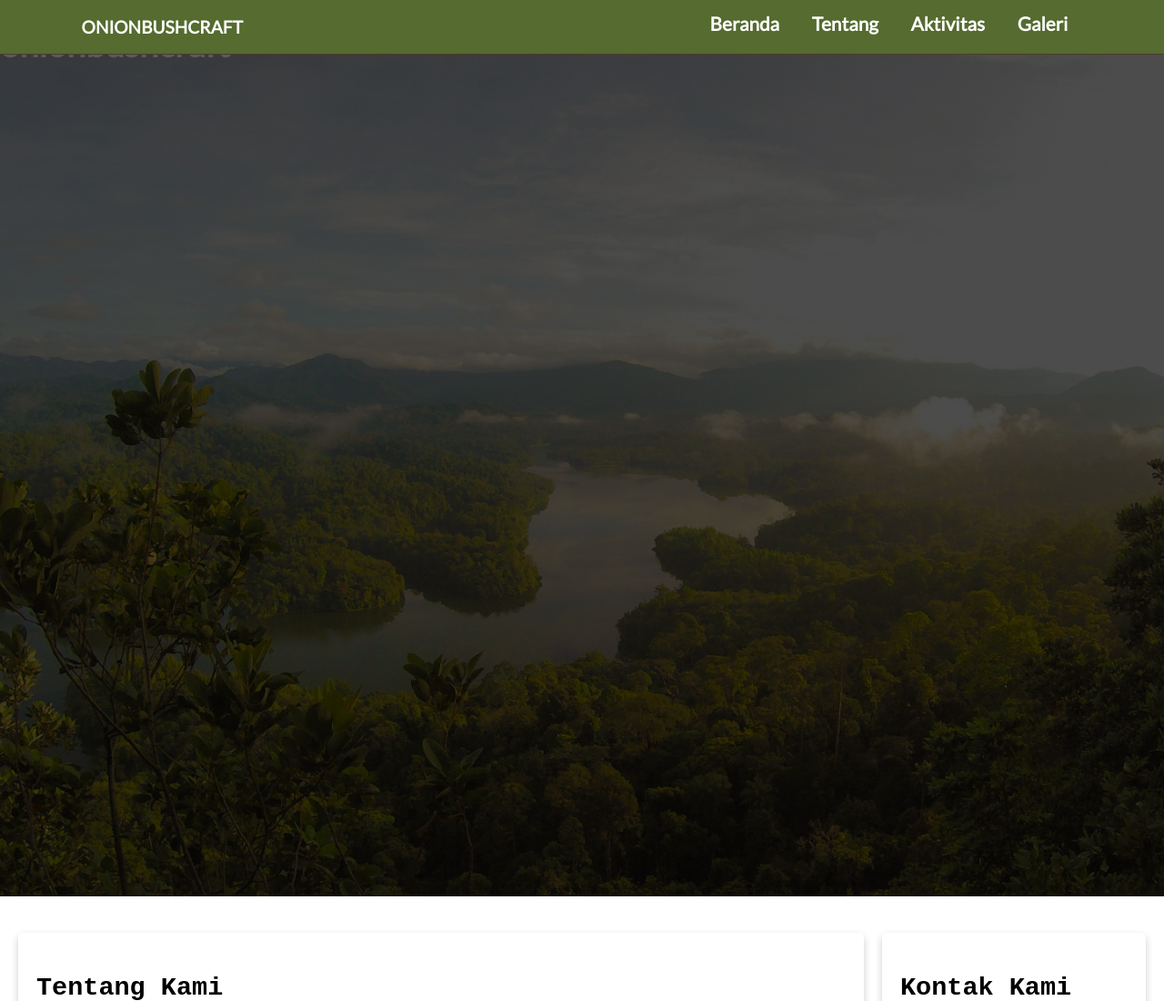
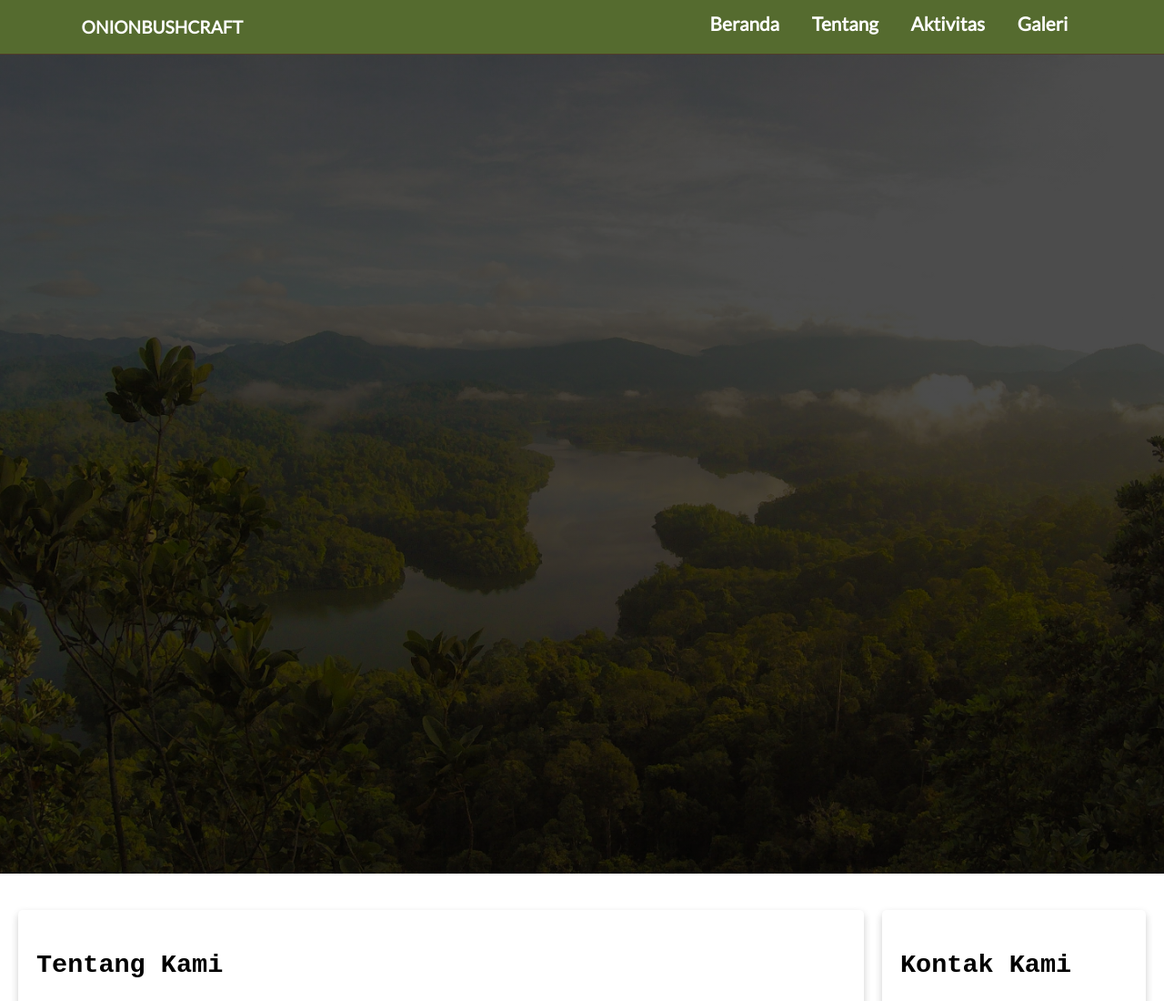
Before and after one commit to arthenchuart/onionbushcraft, a plain HTML site: page index.html in a window 1280 px wide. Shown: the top 1100 px of the page at 91% size. Drawn offline with nearby package versions, Linux system fonts and the light colour scheme; grey boxes are pictures that could not be loaded; files whose address does not match are found by name.

Commit message:
Update index.html

```diff
--- a/index.html
+++ b/index.html
@@ -18,7 +18,7 @@
     <!--  -->
     <!-- Header starts -->
     <header>
-      <h1>onionbushcraft</h1>
+<!--       <h1>onionbushcraft</h1> -->
       <nav class="nav">
         <a href="#" class="nav-logo">ONION<span>BUSHCRAFT</span></a>
         <div class="nav-nav">
```
